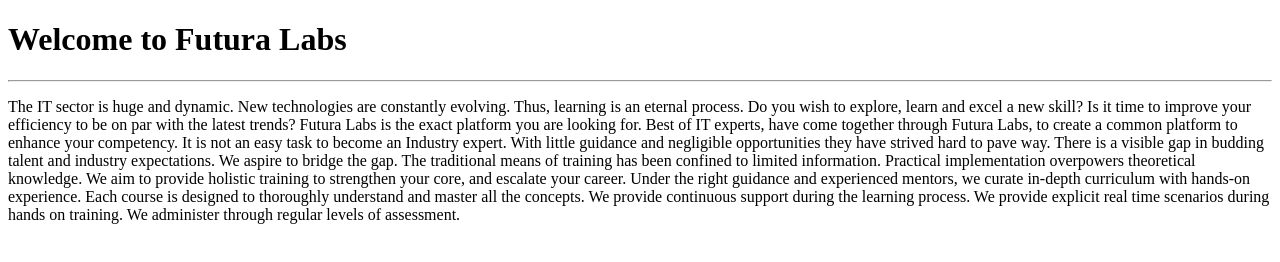
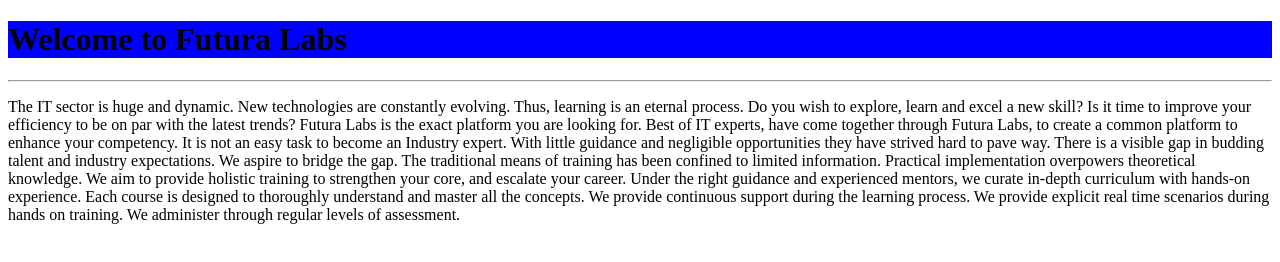
Before and after one commit to rabeeh-ct/firstwebpage, a plain HTML site: page index.html in a window 1280 px wide. Drawn offline with Linux system fonts and the light colour scheme.

Commit message:
head style added

```diff
--- a/index.html
+++ b/index.html
@@ -7,7 +7,7 @@
     <title>Document</title>
 </head>
 <body>
-    <h1>Welcome to Futura Labs</h1><hr>
+    <h1 style="background-color: blue;">Welcome to Futura Labs</h1><hr>
     <p>The IT sector is huge and dynamic. New technologies are constantly evolving. Thus, learning is an eternal process. Do you wish to explore, learn and excel a new skill? Is it time to improve your efficiency to be on par with the latest trends? Futura Labs is the exact platform you are looking for.
 
         Best of IT experts, have come together through Futura Labs, to create a common platform to enhance your competency. It is not an easy task to become an Industry expert. With little guidance and negligible opportunities they have strived hard to pave way. There is a visible gap in budding talent and industry expectations. We aspire to bridge the gap.
```
